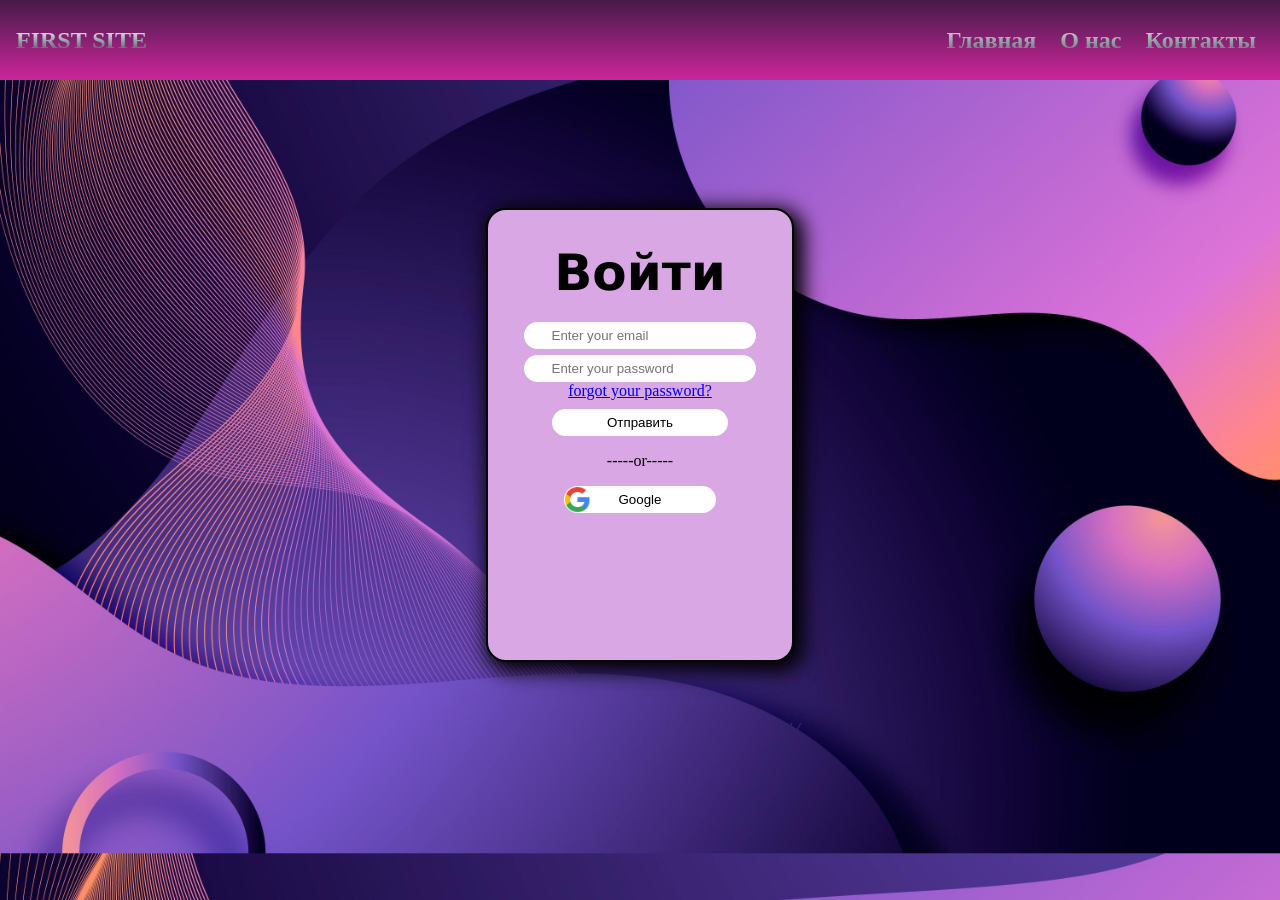
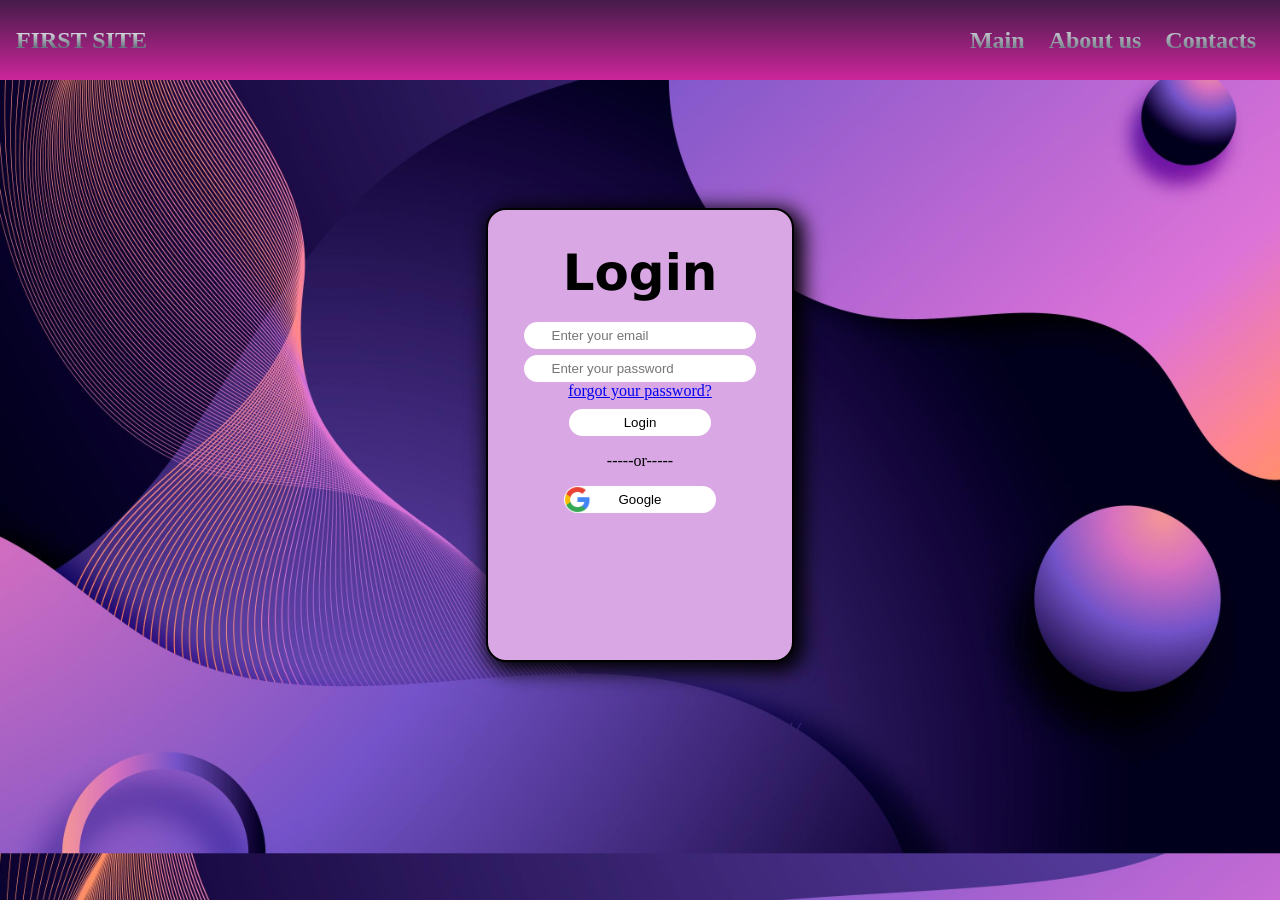
Before and after one commit to nen7877/vs, a plain HTML site: page index.html in a window 1280 px wide. Drawn offline with Linux system fonts and the light colour scheme.

Commit message:
ver. 1.3 eng

```diff
--- a/index.html
+++ b/index.html
@@ -11,15 +11,15 @@
         <a id="logo">FIRST SITE</a>
         <nav id="nav">
             <ul id="menu">
-              <li><a href="#">Главная</a></li>
-              <li><a href="#">О нас</a></li>
-              <li><a href="#">Контакты</a></li>
+              <li><a href="#">Main</a></li>
+              <li><a href="#">About us</a></li>
+              <li><a href="#">Contacts</a></li>
             </ul>
           </nav>
     </header>
     <div class="forma">
         <form>
-        <h1>Войти</h1>
+        <h1>Login</h1>
         <div>
             <input type="text" id="username" name="username" placeholder="Enter your email"><br>
             <input type="text" id="password" name="password" placeholder="Enter your password">
@@ -28,7 +28,7 @@
         <a href="#">forgot your password?</a>
         </div>
         <div>
-            <input type="submit" class="butt" value="Отправить">
+            <input type="submit" class="butt" value="Login">
         </div>
     </form>
     <div>
```
